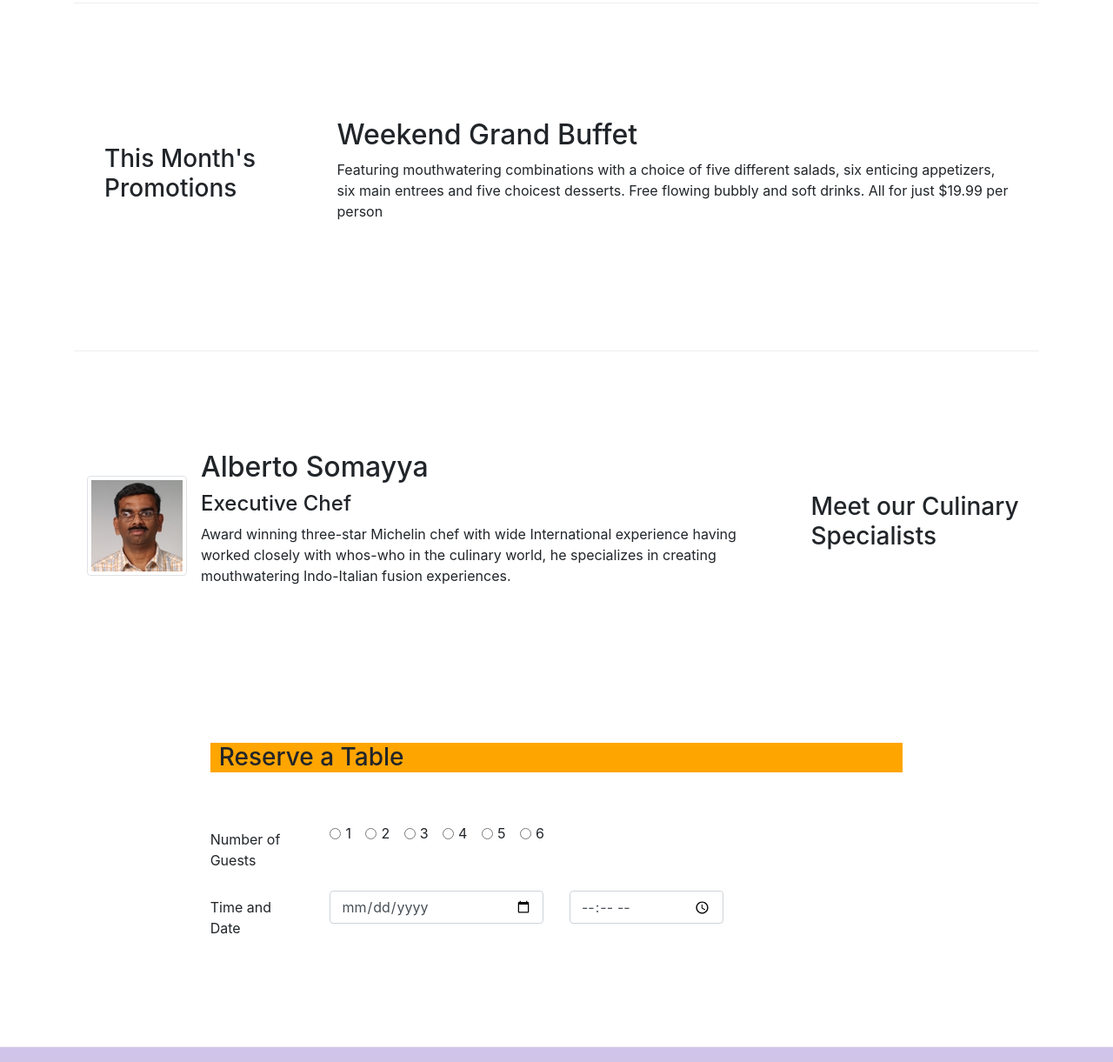
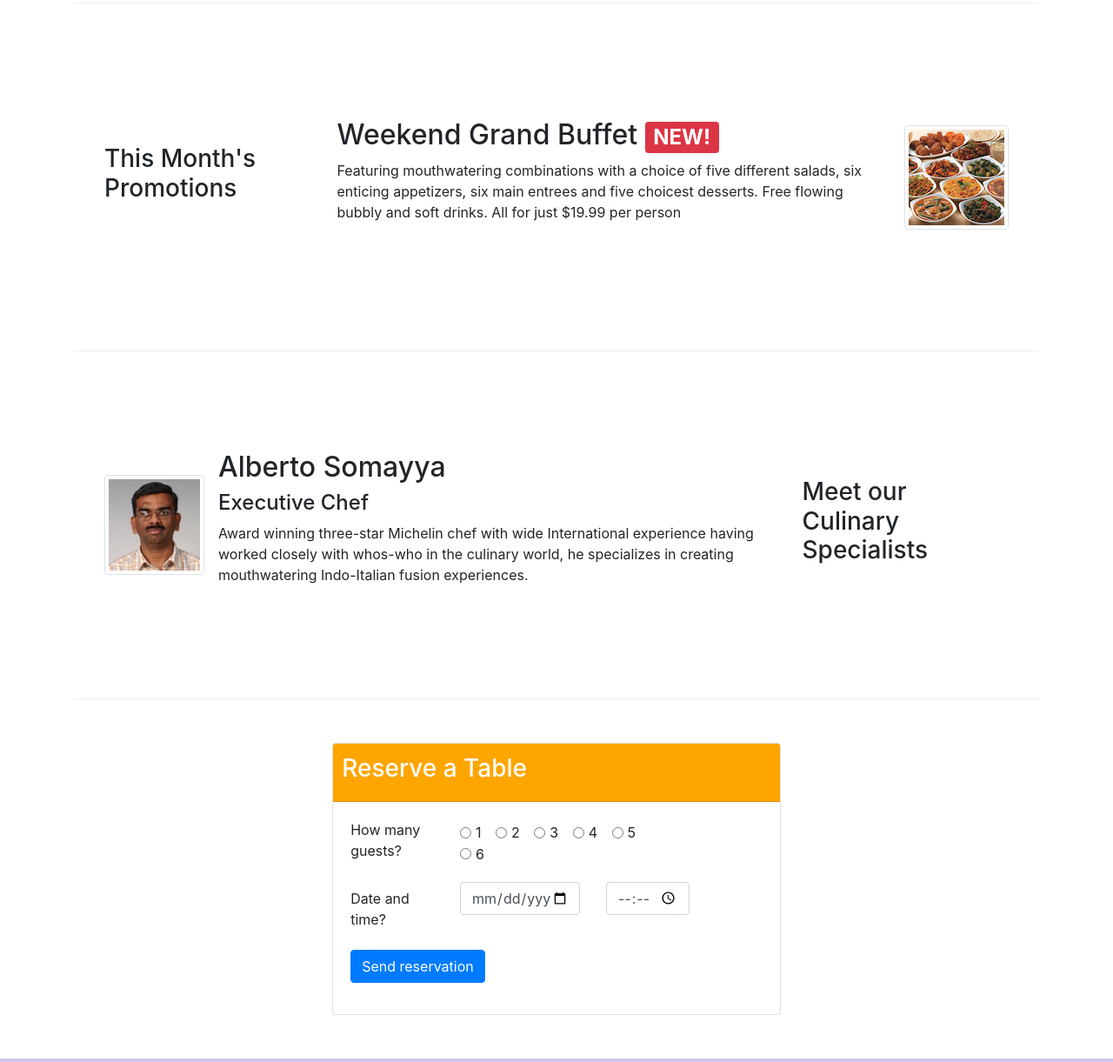
Before and after one commit to naoliden/Bootstrap4, a website: page index.html in a window 1280 px wide. Shown: the part 680-1901 px from the top of the page at 87% size. Drawn offline with nearby package versions, Linux system fonts and the light colour scheme.

Commit message:
assignment 2 finished

```diff
--- a/css/styles.css
+++ b/css/styles.css
@@ -46,6 +46,16 @@
 }
 
 .reservation {
-    background: orange;
+    background-color: orange;
+    padding-left: 0px;
+    padding-right: 0px;
     text-indent: 10px;
+    /* color: orange; */
 }
+
+.button {
+    background-color: orange;
+    /* border-radius: 10px; */
+    min-width: auto;
+    height: auto;
+}
--- a/index.html
+++ b/index.html
@@ -37,13 +37,16 @@
 
     <header class='jumbotron'>
         <div class='container'>
-            <div class='row row-header'>
+            <div class='row row-header align-items-center'>
                 <div class="col-12 col-sm-6">
                     <h1>Ristorante con Fusion</h1>
                     <p>We take inspiration from the World's best cuisines, and create a unique fusion experience. Our lipsmacking creations will tickle your culinary senses!</p>
                 </div>
-                <div class='col-12 col-sm align-self-center'>
+                <div class='col-12 col-sm-4 d-flex align-items-center'>
                     <img src="img/logo.png" class ="img-fluid">
+                </div>
+                <div class="col-12 col-sm-2 d-flex justify-content-center align-items-center">
+                    <button class="btn button" type="button" onclick="document.getElementById('reservation_form').scrollIntoView();"><strong> Reserve Table</strong></button>
                 </div>
             </div>
         </div>
@@ -74,16 +77,21 @@
 
 
         <div class='row row-content align-items-center'>
-            <div class='col-12 col-sm-4 col-md-3'>
+            <div class='col-12 col-sm-4 order-sm-first col-md-3'>
                 <h3>This Month's Promotions</h3>
             </div>
-            <div class='col col-sm col-md'>
-                <h2>Weekend Grand Buffet</h2>
+            <div class='col col-sm order-sm-last col-md'>
+                <div class="media">
+                    <div class="media-body">
+                        <h2 class="mt-0">Weekend Grand Buffet <span class="badge badge-danger">NEW!</span></h2>
                         <p>Featuring mouthwatering combinations with a choice of five different salads, six enticing appetizers, six main entrees and five choicest desserts. Free flowing bubbly and soft drinks. All for just $19.99 per person </p>
+                    </div>
+                    <img class="d-flex ml-3 img-thumbnail align-self-center" src="./img/buffet.png" alt="buffet">
+                </div>
             </div>
         </div>
 
-        <div class='row row-bottom align-items-center'>
+        <div class='row row-content align-items-center'>
             <div class='col-12 col-sm-4 order-sm-last col-md-3'>
                 <h3>Meet our Culinary Specialists</h3>
             </div>
@@ -98,19 +106,19 @@
                 </div>
             </div>
         </div>
+
+        <div class="row row-bottom justify-content-center" id="reservation_form">
+            <div class="card">
+                <div class="card-header reservation">
+                    <h3 class="text-white">Reserve a Table</h3>
                 </div>
-
-    <div class="row row-content justify-content-center">
-        <div class="col-8">
-            <h3 class="reservation">Reserve a Table</h3>
-        </div>
-        <div class="col-8">
+                <div class="card-body">
                     <form>
-                <div class="form-group row">
-                    <label for="guests6" class="col-md-2 col-form-label">Number of Guests</label>
-                    <!-- FIX revisar el largo del sgte div -->
+                        <div class="form-group row align-items-center">
+                            <label for="guests1" class="col-md-3">How many guests?</label>
                             <div class="col-md-6">
                                 <div class="form-check form-check-inline">
+                                    <!-- Los botones de radio tienen que tener el mismo nombre para que solo uno pueda ser seleccionado. -->
                                     <input class="form-check-input" type="radio" name="inlineRadioOptions" id="guests1" value="option1">
                                     <label class="form-check-label" for="guests1">1</label>
                                 </div>
@@ -137,16 +145,22 @@
                             </div>
                         </div>
                         <div class="form-group row">
-                    <label class="col-md-2 col-form-label" for="dateid">Time and Date</label>
-                    <!-- FIX revisar el tamaño del sgte div -->
+                            <label class="col-md-3 col-form-label" for="dateid">Date and time?</label>
                             <div class="col-md-4">
-                        <input class="form-control" type="date" name="date" id="dateid" placeholder="Date...">
+                                <input class="form-control" type="date" name="date" id="dateid">
                             </div>
                             <div class="col-md-3">
-                        <input class="form-control" type="time" name="time" id="timeid" placeholder="Time...">
+                                <input class="form-control" type="time" name="time" id="timeid">
+                            </div>
+                        </div>
+                        <div class="form-group row">
+                            <div class="col-md-10">
+                                <button class="btn btn-primary" type="submit">Send reservation</button>
                             </div>
                         </div>
                     </form>
+                </div>
+            </div>
         </div>
     </div>
 
```
Lines whose indentation alone changed are shown as unchanged.
